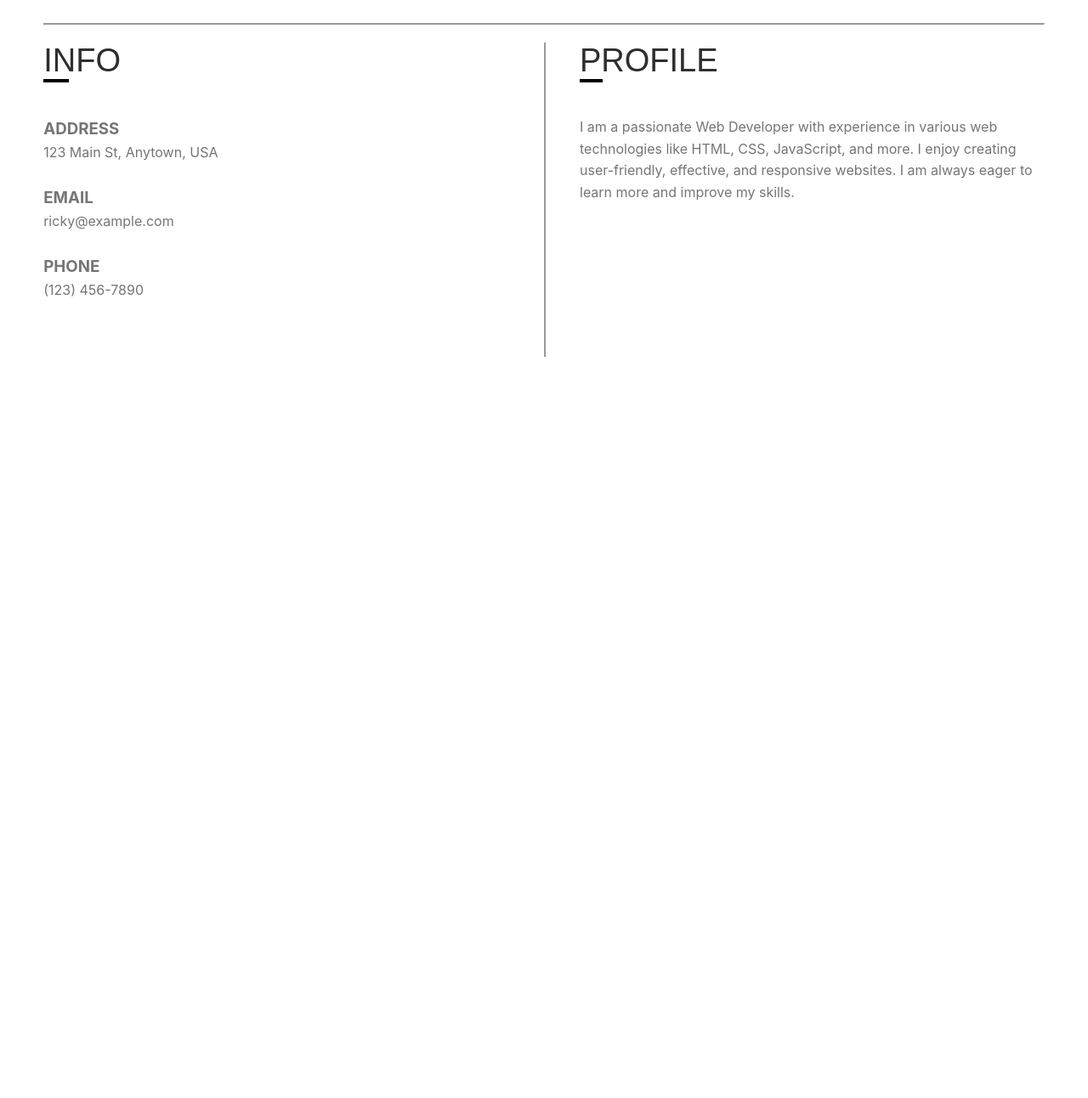
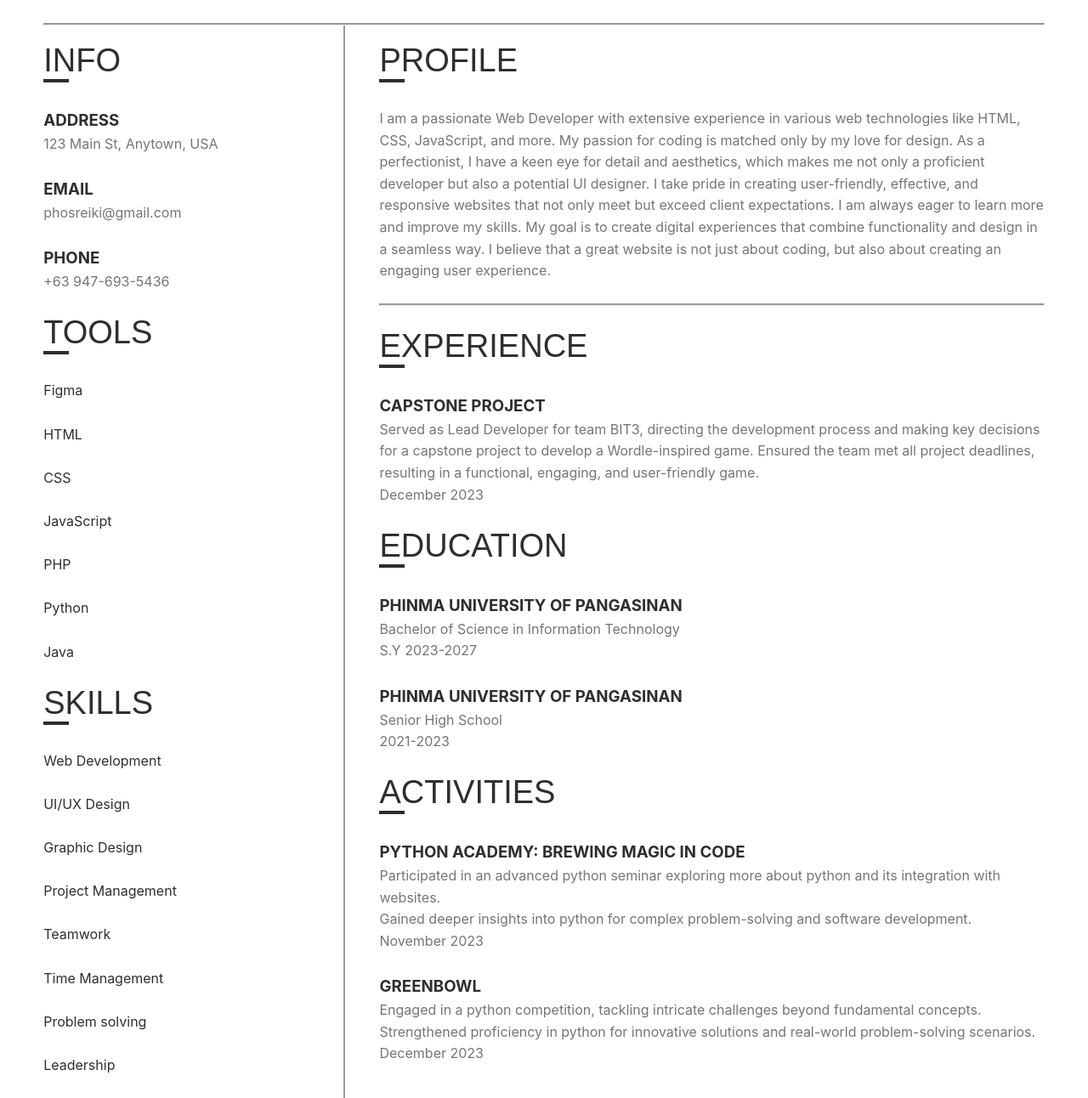
Before and after one commit to phosrei/resume, a plain HTML site: page index.html in a window 1280 px wide. Shown: the part 173-1465 px from the top of the page at 85% size. Before the commit the page ends 800 px from the top, so only its background shows below. Drawn offline with Linux system fonts and the light colour scheme; a web font is replaced by a local one.

Commit message:
Update contact information and add sections for tools, skills, experience, education, and activities

```diff
--- a/index.html
+++ b/index.html
@@ -23,32 +23,133 @@
     <!-- Hero Section -->
     <div class="hero">
         <div class="left-hero">
+
             <h1 class="heading">INFO</h1>
             <hr class="hero-line">
-            <div class="info">
+
+            <div class="left-section">
                 <h3>ADDRESS</h3>
                 <p>123 Main St, Anytown, USA</p>
                 <br>
                 <h3>EMAIL</h3>
-                <p>ricky@example.com</p>
+                <p>phosreiki@gmail.com</p>
                 <br>
                 <h3>PHONE</h3>
-                <p>(123) 456-7890</p>
+                <p>+63 947-693-5436</p>
                 <br>
             </div>
+
+            <h1 class="heading">TOOLS</h1>
+            <hr class="hero-line">
+
+            <div id="tools-section">
+                <p>Figma</p>
+                <br>
+                <p>HTML</p>
+                <br>
+                <p>CSS</p>
+                <br>
+                <p>JavaScript</p>
+                <br>
+                <p>PHP</p>
+                <br>
+                <p>Python</p>
+                <br>
+                <p>Java</p>
+                <br>
+            </div>
+
+            <h1 class="heading">SKILLS</h1>
+            <hr class="hero-line">
+
+            <div id="skills-section">
+                <p>Web Development</p>
+                <br>
+                <p>UI/UX Design</p>
+                <br>
+                <p>Graphic Design</p>
+                <br>
+                <p>Project Management</p>
+                <br>
+                <p>Teamwork</p>
+                <br>
+                <p>Time Management</p>
+                <br>
+                <p>Problem solving</p>
+                <br>
+                <p>Leadership</p>
+                <br>
+            </div>
+
         </div>
 
         <div class="right-hero">
+
             <h1 class="heading">PROFILE</h1>
             <hr class="hero-line">
-            <div class="profile">
-                <p>I am a passionate Web Developer with experience in various web technologies like HTML, CSS,
-                    JavaScript, and more. I enjoy creating user-friendly, effective, and responsive websites.
-                    I am always eager to learn more and improve my skills.
+            <div class="hero-section">
+                <p>
+                    I am a passionate Web Developer with extensive experience in
+                    various web technologies like HTML, CSS, JavaScript, and more.
+                    My passion for coding is matched only by my love for design.
+                    As a perfectionist, I have a keen eye for detail and aesthetics,
+                    which makes me not only a proficient developer but also a potential UI designer.
+                    I take pride in creating user-friendly, effective, and responsive websites
+                    that not only meet but exceed client expectations. I am always eager to
+                    learn more and improve my skills. My goal is to create digital experiences
+                    that combine functionality and design in a seamless way.
+                    I believe that a great website is not just about coding,
+                    but also about creating an engaging user experience.
                 </p>
+                <br>
             </div>
+            <hr>
+            <br>
+
+            <h1 class="heading">EXPERIENCE</h1>
+            <hr class="hero-line">
+            <div class="hero-section">
+                <h3>CAPSTONE PROJECT</h3>
+                <p>
+                    Served as Lead Developer for team BIT3, directing the development process
+                    and making key decisions for a capstone project to develop a Wordle-inspired game.
+                    Ensured the team met all project deadlines, resulting in a functional, engaging, and user-friendly game.
+                </p>
+                <p>December 2023</p>
+                <br>
+            </div>
+
+            <h1 class="heading">EDUCATION</h1>
+            <hr class="hero-line">
+            <div class="hero-section">
+                <h3>PHINMA UNIVERSITY OF PANGASINAN</h3>
+                <p>Bachelor of Science in Information Technology</p>
+                <p>S.Y 2023-2027</p>
+                <br>
+                <h3>PHINMA UNIVERSITY OF PANGASINAN</h3>
+                <p>Senior High School</p>
+                <p>2021-2023</p>
+                <br>
+            </div>
+
+            <h1 class="heading">ACTIVITIES</h1>
+            <hr class="hero-line">
+            <div class="hero-section">
+                <h3>PYTHON ACADEMY: BREWING MAGIC IN CODE</h3>
+                <p>Participated in an advanced python seminar exploring more about
+                    python and its integration with websites.<br> Gained deeper insights into
+                    python for complex problem-solving and software development.
+                </p>
+                <p>November 2023</p>
+                <br>
+                <h3>GREENBOWL</h3>
+                <p>Engaged in a python competition, tackling intricate challenges beyond
+                    fundamental concepts.<br>Strengthened proficiency in python for innovative
+                    solutions and real-world problem-solving scenarios.
+                </p>
+                <p>December 2023</p>
+                <br>
         </div>
-
     </div>
 
 </body>
--- a/styles.css
+++ b/styles.css
@@ -5,7 +5,6 @@
 }
 
 body {
-    flex-direction: column;
     font: 16px/1.6 'Inter', sans-serif;
     color: #757575;
     padding: 0 4%;
@@ -13,6 +12,10 @@ body {
 
 img {
     border: 2px solid #eadcdc;
+}
+
+h3 {
+    color: #2f2e2e;
 }
 
 header {
@@ -26,25 +29,25 @@ hr {
 }
 
 .head-info {
-    display: flex;
-    flex-direction: column;
-    justify-content: center;
     padding-left: 20px;
 }
 
-.heading {
+.heading, .left-heading {
     font: 500 38px 'Graphik Trial', sans-serif;
     color: #2f2e2e;
 }
 
 .hero {
-    padding-top: 20px;
     display: flex;
     justify-content: space-between;
 }
 
 .left-hero, .right-hero {
-    width: 50%
+    padding-top: 20px;
+}
+
+.right-hero {
+    width: 70%;
 }
 
 .right-hero {
@@ -53,10 +56,24 @@ hr {
 }
 
 .hero-line {
-    border: 2px solid black;
-    width: 5%;
+    border: 2px solid #2f2e2e;
+    width: 30px;
 }
 
-.info, .profile {
-    padding: 40px 0;
+.hero-section, .left-section {
+    padding-top: 30px;
 }
+
+.left-heading {
+    padding-top: 20px;
+}
+
+#tools-section, #skills-section {
+    padding-top: 30px;
+    color: #2f2e2e;
+
+}
+
+footer {
+    border: 2px solid black;
+}
```
